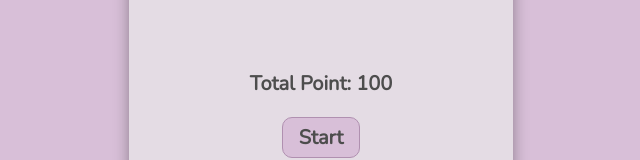
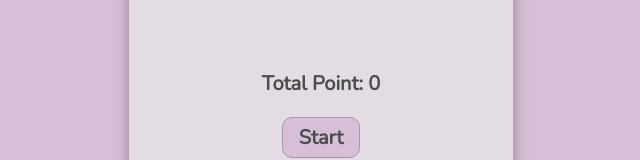
Before and after one commit to furkanerr/Card-Game-redux-toolkit, a React (Create React App) app: page / in a window 1280 px wide. Shown: the part 296-456 px from the top of the page, without its empty margins (319-959 px from the left). Built offline with nearby package versions, Linux system fonts and the light colour scheme.

Commit message:
local storage added

```diff
--- a/src/pages/HomePage/HomePage.jsx
+++ b/src/pages/HomePage/HomePage.jsx
@@ -1,13 +1,21 @@
-import React from 'react'
+import React, { useEffect, useState } from 'react'
 import { Link } from 'react-router-dom';
 
 import styles from './HomePage.module.css';
 const HomePage = () => {
+    const[point,setPoint] = useState(0);
+  useEffect(() => {
+      setPoint(localStorage.getItem('point'))
+  }, [])
+
+
+
+
   return (
 
     <main className={styles.Container}>
         <section className={styles.PointScreen}>
-        <p>Total Point: 100</p>
+        <p>Total Point: {point ? point : 0}</p>
         <Link to={'/game'}className={styles.StartButton}>
         <div >Start</div>
         </Link>
```
